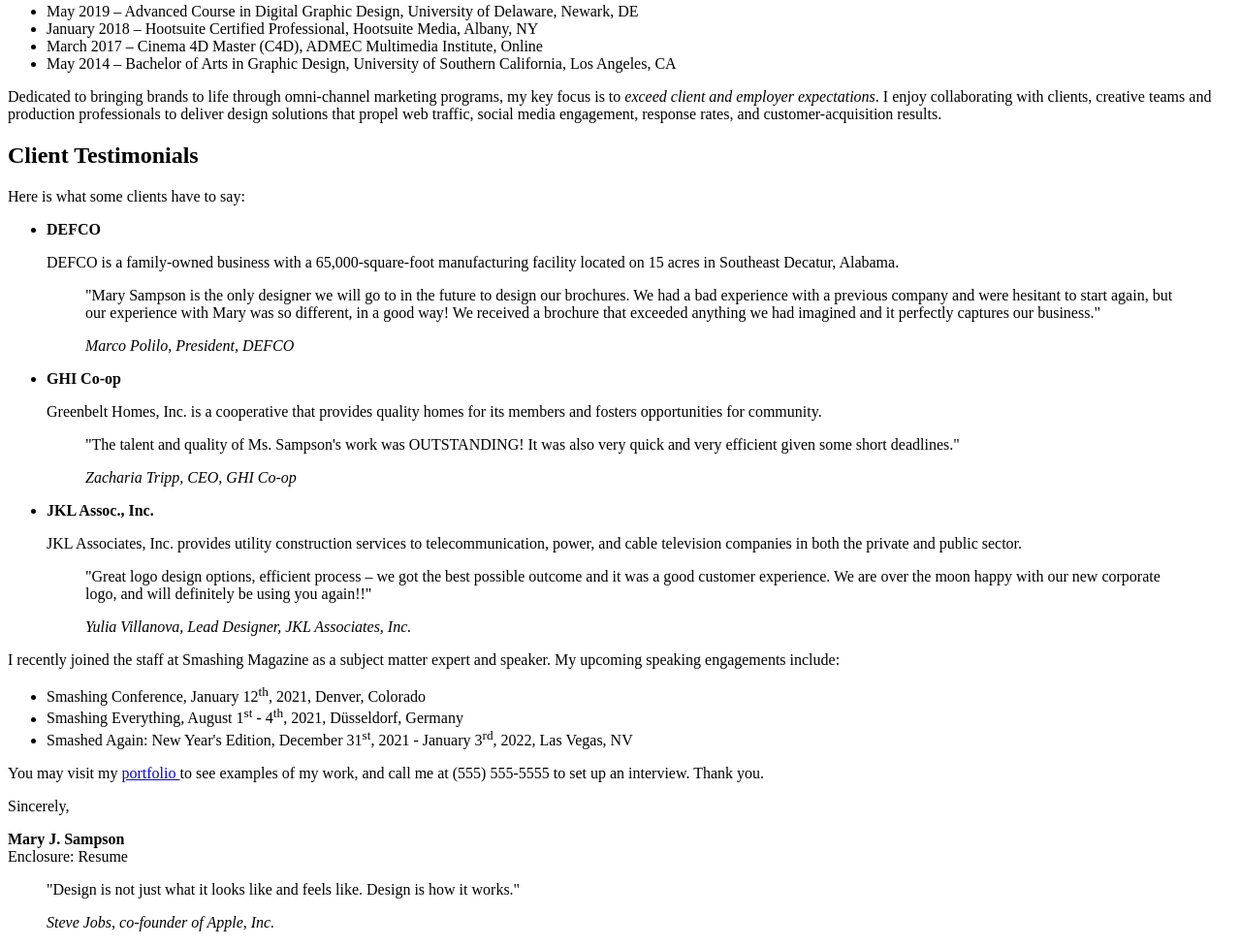
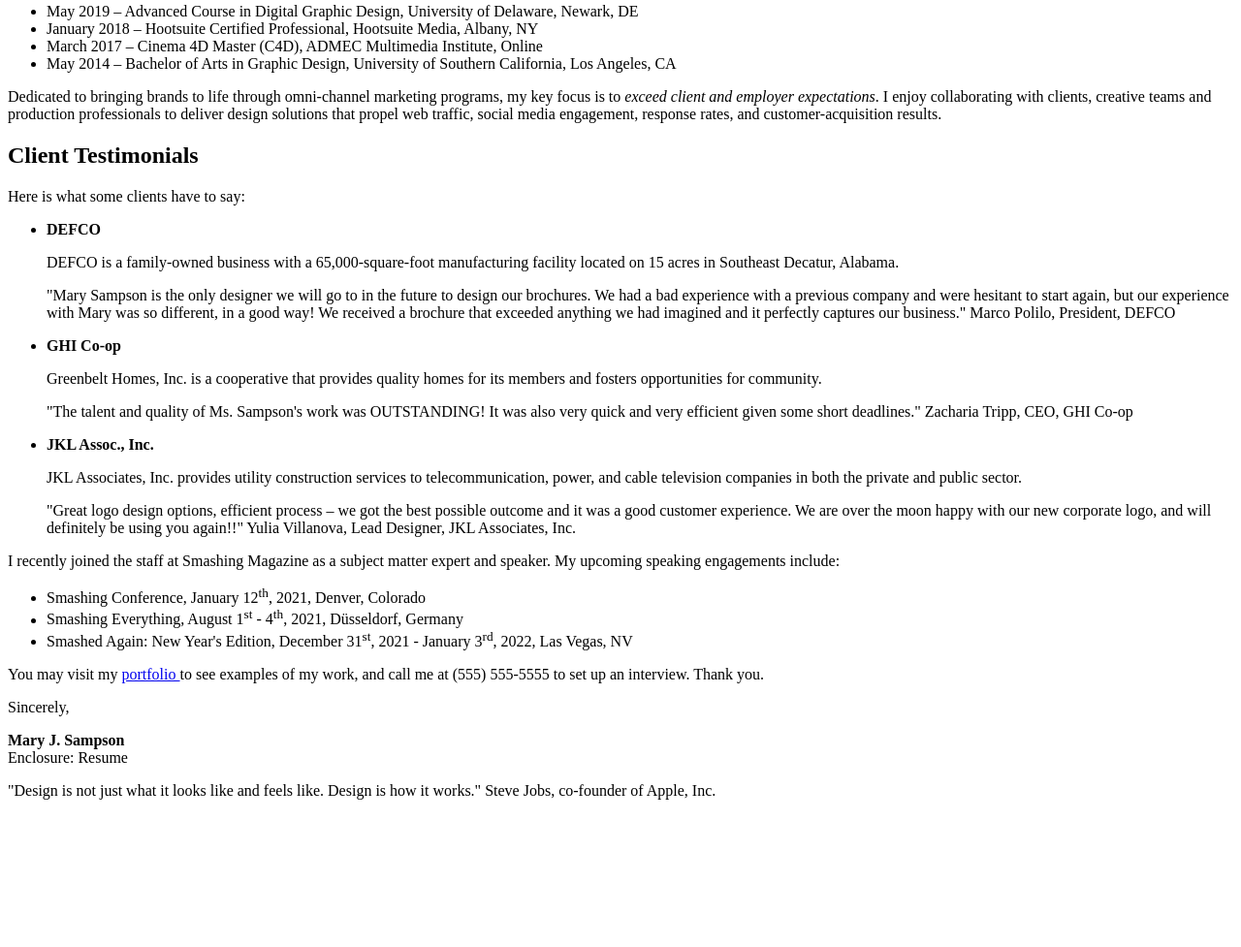
Before and after one commit to Ericka0220/web-design-midterm, a plain HTML site: page index.html in a window 1280 px wide. Shown: the part 1021-1998 px from the top of the page at 97% size. After the commit the page ends 1862 px from the top, so only its background shows below. Drawn offline with Linux system fonts and the light colour scheme.

Commit message:
Add the newest changes

```diff
--- a/index.html
+++ b/index.html
@@ -72,21 +72,21 @@
 
         <ul>
             <li>
-                <time datetime="2019-05">May 2019</time> –
+                May 2019 –
                 Advanced Course in Digital Graphic Design,
                 University of Delaware, Newark, DE
             </li>
             <li>
-                <time datetime="2018-01">January 2018</time> –
+                January 2018 –
                 Hootsuite Certified Professional, Hootsuite Media,
                 Albany, NY
             </li>
             <li>
-                <time datetime="2017-03">March 2017</time> –
+                March 2017 –
                 Cinema 4D Master (C4D), ADMEC Multimedia Institute, Online
             </li>
             <li>
-                <time datetime="2014-05">May 2014</time> –
+                May 2014 –
                 Bachelor of Arts in Graphic Design,
                 University of Southern California, Los Angeles, CA
             </li>
@@ -103,20 +103,13 @@
             <li>
                 <strong>DEFCO</strong>
                 <p> DEFCO is a family-owned business with a 65,000-square-foot manufacturing facility located on 15 acres in Southeast Decatur, Alabama.</p>
-                <blockquote>
-                    <p>
-                        "Mary Sampson is the only designer we will go to in
+                        <p>"Mary Sampson is the only designer we will go to in
                         the future to design our brochures. We had a bad
                         experience with a previous company and were hesitant
                         to start again, but our experience with Mary was so
                         different, in a good way! We received a brochure that
                         exceeded anything we had imagined and it perfectly
-                        captures our business."
-                    </p>
-                    <footer>
-                        <cite>Marco Polilo, President, DEFCO</cite>
-                    </footer>
-                </blockquote>
+                        captures our business." Marco Polilo, President, DEFCO</p>
             </li>
 
             <li>
@@ -124,16 +117,9 @@
                 <p> Greenbelt Homes, Inc. is a cooperative that provides
                     quality homes for its members and fosters opportunities
                     for community. </p>
-                <blockquote>
-                    <p>
-                        "The talent and quality of Ms. Sampson's work was
+                        <p>"The talent and quality of Ms. Sampson's work was
                         OUTSTANDING! It was also very quick and very
-                        efficient given some short deadlines."
-                    </p>
-                    <footer>
-                        <cite>Zacharia Tripp, CEO, GHI Co-op</cite>
-                    </footer>
-                </blockquote>
+                        efficient given some short deadlines." Zacharia Tripp, CEO, GHI Co-op</p>
             </li>
 
             <li>
@@ -142,19 +128,12 @@
                     services to telecommunication, power, and cable
                     television companies in both the private and public
                     sector.</p>
-                <blockquote>
-                    <p>
-                        "Great logo design options, efficient process –
+                    <p>"Great logo design options, efficient process –
                         we got the best possible outcome and it was a good
                         customer experience. We are over the moon happy
                         with our new corporate logo, and will definitely
-                        be using you again!!"
-                    </p>
-                    <footer>
-                        <cite>Yulia Villanova, Lead Designer,
-                            JKL Associates, Inc.</cite>
-                    </footer>
-                </blockquote>
+                        be using you again!!" Yulia Villanova, Lead Designer,
+                        JKL Associates, Inc.</p>
             </li>
         </ul>
 
@@ -200,14 +179,8 @@
     </main>
 
     <footer>
-        <blockquote>
-            <p>
-                "Design is not just what it looks like and feels like.
-                Design is how it works."
-            </p>
-            <cite>Steve Jobs, co-founder of Apple, Inc.</cite>
-        </blockquote>
+            <p>"Design is not just what it looks like and feels like.
+                Design is how it works." Steve Jobs, co-founder of Apple, Inc.</p>
     </footer>
-
 </body>
 </html>
```
